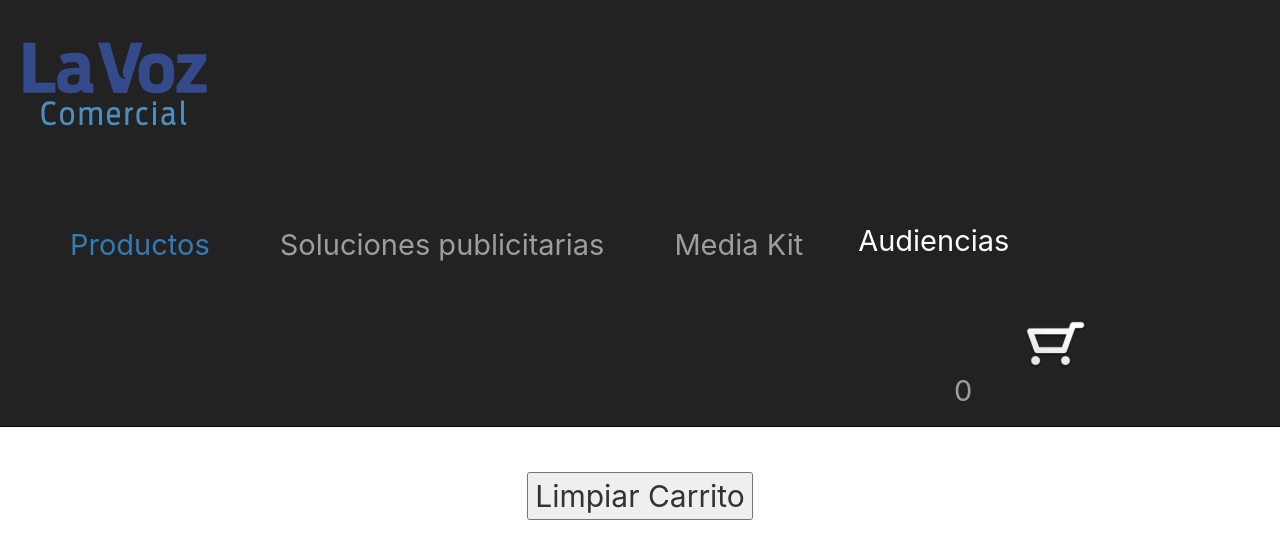
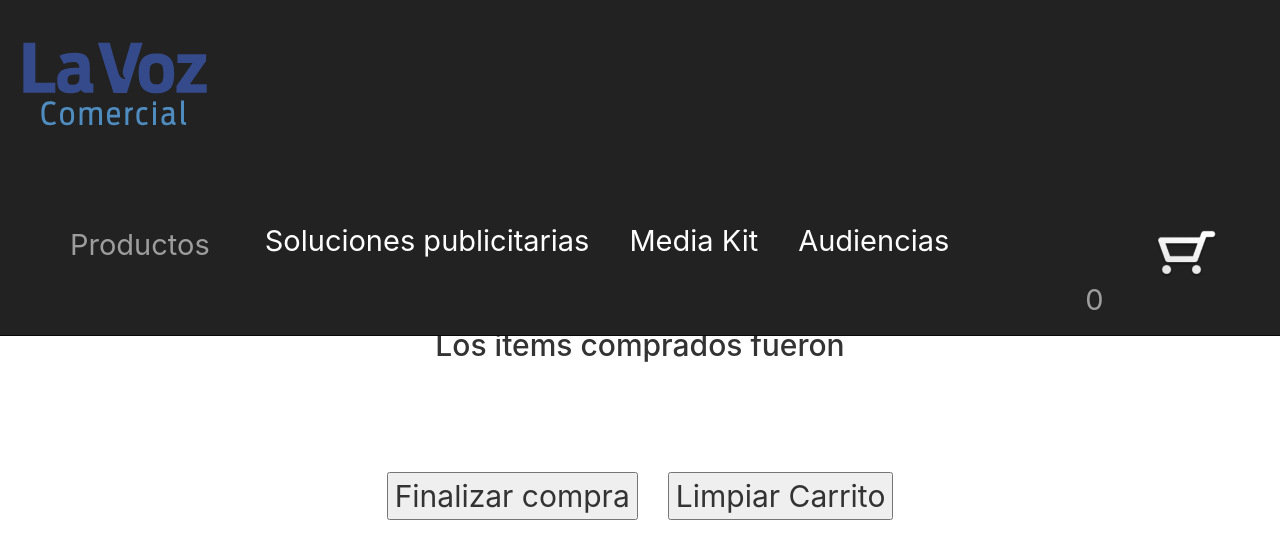
Before and after one commit to PorcelAlan/coder-alan-react, a React (Create React App) app: page /carrito in a window 1280 px wide. Shown: the top 558 px of the page. Built offline with nearby package versions, Linux system fonts and the light colour scheme.

Commit message:
cambios 15-11

```diff
--- a/src/components/BotonFinalizar.js
+++ b/src/components/BotonFinalizar.js
@@ -1,4 +1,4 @@
-import React, {useState} from 'react';
+import React from 'react';
 import '../App.css';
 import { Link } from 'react-router-dom';
 
--- a/src/components/Cart.js
+++ b/src/components/Cart.js
@@ -1,6 +1,4 @@
-import { findAllByDisplayValue } from '@testing-library/react';
-import React, {useEffect, useState, Component, useContext} from 'react';
-import { Redirect, useParams } from 'react-router-dom';
+import React, {useContext} from 'react';
 import '../App.css';
 import {CartContext} from '../context/CartContext';
 
@@ -10,7 +8,7 @@
     const {cart,removeItemCart,clearCart} = useContext(CartContext);
 
 
-    const itemsComprados = useParams().itemsComprados;
+    // const itemsComprados = useParams().itemsComprados;
 
     const estiloCajaItemsComprados = {
         marginTop: 30,
@@ -29,7 +27,6 @@
     }
 
 
-
         return(
             <div style={{marginBottom:200}}>
                 <h1 className="carrito"> Este es mi carrito </h1>
@@ -38,13 +35,14 @@
                 <b>Nombre: </b> {p.name}
                 <b style={elementosItemsComprados}>Cantidad: </b> {p.cantidad}
                 <p style={elementosItemsComprados}><b>Precio: </b>{p.price} </p>
-                <img style={ {marginLeft: 40, width:100, height: 100}} src={p.img} />
+                <img alt="IMG-Producto"style={ {marginLeft: 40, width:100, height: 100}} src={p.img} />
                 <p style={elementosItemsComprados}><b>Valor: </b> {p.cantidad * p.price}</p>
-                <button id={p.id} style={elementosItemsComprados}>Quitar</button>
+
+                <button onClick={ () => removeItemCart(p)} style={elementosItemsComprados}>Quitar</button>
                  </p></div> ) }
 
-
-                 <button style={{fontSize:30, marginTop:100}} onClick={clearCart}>Limpiar Carrito</button>
+                 <button onClick={() => alert('Todavía no hago nada')}  style={{fontSize:30, marginTop:100}}>Finalizar compra</button>
+                 <button style={{marginLeft: 30, fontSize:30, marginTop:100}} onClick={clearCart}>Limpiar Carrito</button>
             </div>
 
         )
--- a/src/components/CartWidget.js
+++ b/src/components/CartWidget.js
@@ -1,10 +1,10 @@
-import React, {useEffect, useState, Component, useContext} from 'react';
+import React, {useContext} from 'react';
 import '../App.css';
 import carrito from './img/carritopng.png';
 import {CartContext} from '../context/CartContext';
 
 function CartWidget ({itemsCarrito}) {
-    const {cart, getCantidadItems} = useContext(CartContext);
+    const {getCantidadItems} = useContext(CartContext);
 
         return(
             <div>
--- a/src/components/Item.js
+++ b/src/components/Item.js
@@ -1,32 +1,20 @@
-import React, {useEffect, useState, useContext} from 'react';
+import React, {useState} from 'react';
 import '../App.css';
-import ItemDetailContainer from '../components/ItemDetailContainer';
-import ItemDetail from './ItemDetail.js';
 import { Link } from 'react-router-dom';
-import CartContext from '../context/CartContext';
 
 function Item (item) {
 
-  {/*  const onVerDetalle = () => {
-        return ItemDetail(this);
-        {/* const itemsAgregados = cantidad;
-      console.log(item.id);
-    }
-*/}
 
-   function setItem(cantidad) {
-       item.cantidad = cantidad;
-   }
 
-     const [string, setString] = useState('/otrocomponente/' + item.id);
+    const [string] = useState('/otrocomponente/' + item.id);
 
 
         return(
-            <div className='ItemClase'>
+            <div  className='ItemClase'>
                 <p><b>Nombre:</b> {item.name}</p>
                 <p><b>ID:</b> {item.id}</p>
                 <p><b>Price: </b>{item.price}</p>
-                <img style={{width:300, height: 300}} src={item.img} />
+                <img alt="IMG-Producto" style={{width:300, height: 300}} src={item.img} />
                 <Link to={string}> <button style={{padding:10}}>Ver detalle</button> </Link>
             </div>
 
--- a/src/components/ItemCount.js
+++ b/src/components/ItemCount.js
@@ -1,6 +1,6 @@
 import React, {useState} from 'react';
 import '../App.css';
-import {CartContext} from '../context/CartContext';
+
 
 function ItemCount ({initial, stock, onAdd }) {
     const [cantidad, setCantidadItems] = useState(initial);
--- a/src/components/ItemDetail.js
+++ b/src/components/ItemDetail.js
@@ -1,18 +1,15 @@
-import React, {useEffect, useState, Component, useContext} from 'react';
-import ReactDOM from 'react-dom';
-import { findAllInRenderedTree } from 'react-dom/test-utils';
+import React, {useEffect, useState, useContext} from 'react';
 import '../App.css';
 import ItemCount from '../components/ItemCount';
 import BotonFinalizar from '../components/BotonFinalizar';
 import {CartContext} from '../context/CartContext';
-import { getAllByPlaceholderText } from '@testing-library/react';
 
 
 function ItemDetail ({item}) {
 
     const [cantidadItems, setCantidad] = useState();
 
-    const {addItemCart,removeItemCart,clearCart,cart} = useContext(CartContext);
+    const {addItemCart} = useContext(CartContext);
 
 
 
@@ -33,6 +30,7 @@
 
 
 
+
     return (
 
         <div className='itemDetalle'>
@@ -41,7 +39,7 @@
                 <p><b>Su ID es:</b> {item.id}</p>
                 <p><b>Su precio es:</b> {item.price}</p>
                 <p><b>Descripción: </b> Lorem ipsum dolor sit amet, consectetur adipiscing elit, sed do eiusmod tempor incididunt ut labore et dolore magna aliqua. Ut enim ad minim veniam, quis nostrud exercitation ullamco laboris nisi ut aliquip ex ea commodo consequat. Duis aute irure dolor in reprehenderit in voluptate velit esse cillum dolore eu fugiat nulla pariatur. Excepteur sint occaecat cupidatat non proident, sunt in culpa qui officia deserunt mollit anim id est laborum.</p>
-                <img style={{width: 300, height: 300}} src={item.img} />
+                <img alt="IMG-Producto" style={{width: 300, height: 300}} src={item.img} />
                 <ItemCount initial={0} stock= {5} onAdd= {onAdd} />
                 <BotonFinalizar cantidad={cantidadItems} text={'Finalizar compra'} />
         </div>
--- a/src/components/ItemDetailContainer.js
+++ b/src/components/ItemDetailContainer.js
@@ -1,4 +1,4 @@
-import React, {useEffect, useState, useContext} from 'react';
+import React, {useEffect, useState} from 'react';
 import '../App.css';
 import ItemDetail from './ItemDetail.js';
 import { useParams } from 'react-router-dom';
@@ -26,7 +26,7 @@
             useEffect(() => {
 
                 itemAMostrar().then(items =>
-                        setItem(items.filter(item=> item.id == id)[0])
+                        setItem(items.filter(item=> item.id === id)[0])
                     )
                 },[]);
 
--- a/src/components/NavBar.js
+++ b/src/components/NavBar.js
@@ -11,12 +11,12 @@
             <nav  className="navbar navbar-inverse navbar-fixed-top">
                 <div  className="container-fluid">
                     <div className="navbar-header">
-                      <Link to='/'><img className="logo-img"  src={logo} />
+                      <Link to='/'><img alt='LVI' className="logo-img"  src={logo} />
                         </Link>     </div>
                     <ul className="nav navbar-nav">
-                        <li className="liNavbar"><Link to='/'><a href="#">Productos</a></Link></li>
-                        <li className="liNavbar"><a href="#">Soluciones publicitarias</a></li>
-                        <li className="liNavbar"><a href="#">Media Kit</a></li>
+                        <li className="liNavbar"><Link to='/'>Productos</Link></li>
+                        <li className="liNavbar">Soluciones publicitarias</li>
+                        <li className="liNavbar">Media Kit</li>
                         <li className="liNavbar">Audiencias</li>
                         <li><Link to="/carrito"><CartWidget itemsCarrito={0} /> </Link></li>
                     </ul>
--- a/src/context/CartContext.js
+++ b/src/context/CartContext.js
@@ -1,5 +1,4 @@
-import React, { useContext, useState } from 'react';
-import Cart from '../components/Cart';
+import React, { useState } from 'react';
 
 export const CartContext = React.createContext([]);
 
@@ -12,11 +11,21 @@
 
 
 
+
     function addItemCart (Item, cantidad) {
+
+
         const setItem = () => {Item.cantidad = cantidad};
         setItem(cantidad);
-        setCart([...cart, Item]);
-        setCantidadItems(cantidadItems + cantidad);
+
+        if (cart.filter(p => p.id === Item.id).length === 0) {
+            setCart([...cart, Item]);
+            setCantidadItems(cantidadItems + cantidad);
+            } else {
+                cart.find(p => p.id === Item.id).cantidad = cart.find(p => p.id === Item.id).cantidad+cantidad;
+                setCantidadItems(cantidadItems + cantidad);
+            }
+
     }
 
     function getCantidadItems() {
@@ -26,7 +35,9 @@
 
 
     function removeItemCart (Item) {
-        console.log(cart);
+        setCantidadItems(cantidadItems-Item.cantidad);
+        cart.splice(cart.indexOf(Item), 1);
+        console.log('removido');
     }
 
     function clearCart (idItem) {
```
Also changed, not shown: src/App.js (+1 -10 lines), src/components/ItemListContainer.js (+1 -46 lines).
